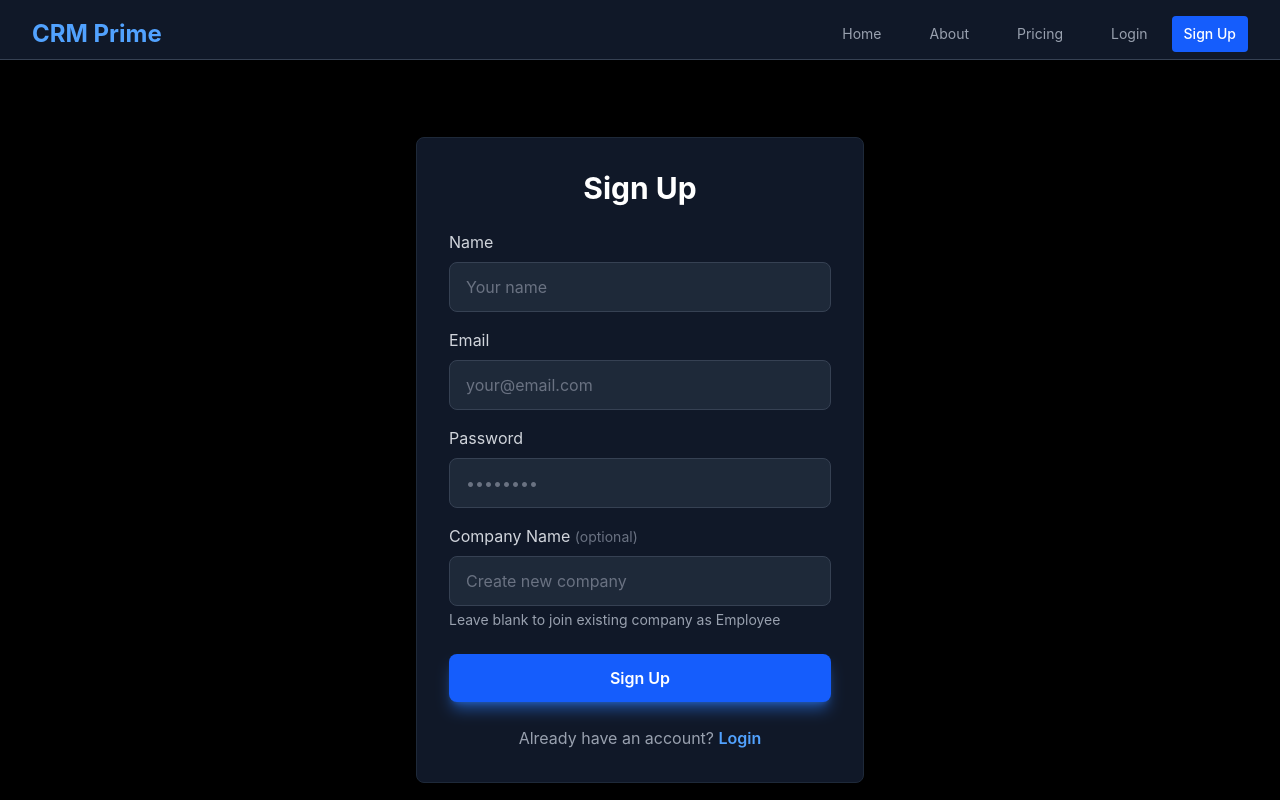
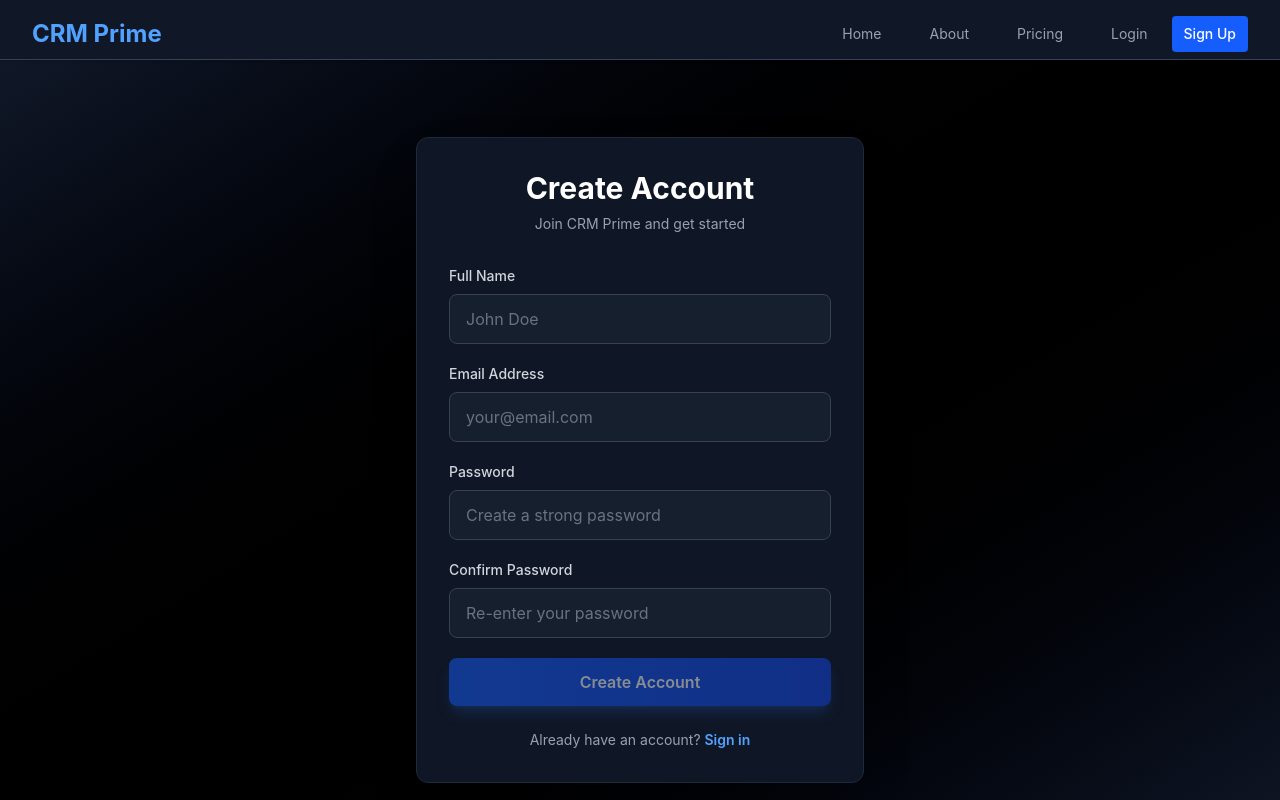
Before and after one commit to hossaintaufiq/CSE327_Project, a Next.js app in the folder CRM/Client-web/: page /signup in a window 1280 px wide. Shown: the top 800 px of the page. Built offline with nearby package versions, Linux system fonts and the light colour scheme; no server answers.

Commit message:
updated the signin page

```diff
--- a/CRM/Client-web/app/signup/page.js
+++ b/CRM/Client-web/app/signup/page.js
@@ -10,19 +10,60 @@ export default function SignupPage() {
     name: "",
     email: "",
     password: "",
-    companyName: "",
+    confirmPassword: "",
   });
   const [loading, setLoading] = useState(false);
   const [error, setError] = useState("");
   const [mounted, setMounted] = useState(false);
+  const [passwordErrors, setPasswordErrors] = useState({
+    length: false,
+    uppercase: false,
+    lowercase: false,
+    number: false,
+    special: false,
+  });
+  const [passwordTouched, setPasswordTouched] = useState(false);
+  const [confirmPasswordTouched, setConfirmPasswordTouched] = useState(false);
 
   useEffect(() => {
     setMounted(true);
   }, []);
 
+  const validatePassword = (password) => {
+    const errors = {
+      length: password.length >= 8,
+      uppercase: /[A-Z]/.test(password),
+      lowercase: /[a-z]/.test(password),
+      number: /[0-9]/.test(password),
+      special: /[!@#$%^&*()_+\-=\[\]{};':"\\|,.<>\/?]/.test(password),
+    };
+    setPasswordErrors(errors);
+    return Object.values(errors).every(Boolean);
+  };
+
+  const isPasswordValid = () => {
+    return Object.values(passwordErrors).every(Boolean);
+  };
+
+  const passwordsMatch = () => {
+    return formData.password === formData.confirmPassword;
+  };
+
   const handleSignup = async (e) => {
     e.preventDefault();
     if (!mounted || typeof window === "undefined") return;
+
+    // Validate password
+    if (!isPasswordValid()) {
+      setError("Please ensure your password meets all requirements.");
+      return;
+    }
+
+    // Validate password match
+    if (!passwordsMatch()) {
+      setError("Passwords do not match.");
+      return;
+    }
 
     setLoading(true);
     setError("");
@@ -33,7 +74,7 @@ export default function SignupPage() {
         email: formData.email,
         password: formData.password,
         name: formData.name,
-        companyName: formData.companyName || undefined,
+        companyName: undefined,
       });
 
       if (response.data.success) {
@@ -93,84 +134,189 @@ export default function SignupPage() {
   };
 
   return (
-    <div className="min-h-screen flex items-center justify-center bg-black py-12 px-4">
-      <div className="w-full max-w-md bg-gray-900 border border-gray-800 rounded-lg p-8 shadow-2xl">
-        <h1 className="text-3xl font-bold mb-6 text-center text-white">Sign Up</h1>
+    <div className="min-h-screen flex items-center justify-center bg-gradient-to-br from-gray-900 via-black to-gray-900 py-12 px-4">
+      <div className="w-full max-w-md bg-gray-900/95 backdrop-blur-sm border border-gray-800 rounded-xl p-8 shadow-2xl">
+        <div className="text-center mb-8">
+          <h1 className="text-3xl font-bold mb-2 text-white">Create Account</h1>
+          <p className="text-gray-400 text-sm">Join CRM Prime and get started</p>
+        </div>
 
         {error && (
-          <div className="mb-4 p-3 bg-red-900/30 border border-red-700 text-red-300 rounded-lg text-sm">
-            {error}
+          <div className="mb-6 p-4 bg-red-900/20 border border-red-700/50 text-red-300 rounded-lg text-sm flex items-start gap-2">
+            <svg className="w-5 h-5 flex-shrink-0 mt-0.5" fill="currentColor" viewBox="0 0 20 20">
+              <path fillRule="evenodd" d="M10 18a8 8 0 100-16 8 8 0 000 16zM8.707 7.293a1 1 0 00-1.414 1.414L8.586 10l-1.293 1.293a1 1 0 101.414 1.414L10 11.414l1.293 1.293a1 1 0 001.414-1.414L11.414 10l1.293-1.293a1 1 0 00-1.414-1.414L10 8.586 8.707 7.293z" clipRule="evenodd" />
+            </svg>
+            <span>{error}</span>
           </div>
         )}
 
-        <form onSubmit={handleSignup}>
-          <div className="mb-4">
-            <label className="block mb-2 text-gray-300">Name</label>
+        <form onSubmit={handleSignup} className="space-y-5">
+          <div>
+            <label className="block mb-2 text-sm font-medium text-gray-300">Full Name</label>
             <input
               type="text"
               required
               value={formData.name}
               onChange={(e) => setFormData({ ...formData, name: e.target.value })}
-              className="w-full px-4 py-3 bg-gray-800 border border-gray-700 rounded-lg text-white placeholder-gray-500 focus:outline-none focus:border-blue-500 transition-colors"
-              placeholder="Your name"
+              className="w-full px-4 py-3 bg-gray-800/50 border border-gray-700 rounded-lg text-white placeholder-gray-500 focus:outline-none focus:ring-2 focus:ring-blue-500 focus:border-transparent transition-all"
+              placeholder="John Doe"
             />
           </div>
 
-          <div className="mb-4">
-            <label className="block mb-2 text-gray-300">Email</label>
+          <div>
+            <label className="block mb-2 text-sm font-medium text-gray-300">Email Address</label>
             <input
               type="email"
               required
               value={formData.email}
               onChange={(e) => setFormData({ ...formData, email: e.target.value })}
-              className="w-full px-4 py-3 bg-gray-800 border border-gray-700 rounded-lg text-white placeholder-gray-500 focus:outline-none focus:border-blue-500 transition-colors"
+              className="w-full px-4 py-3 bg-gray-800/50 border border-gray-700 rounded-lg text-white placeholder-gray-500 focus:outline-none focus:ring-2 focus:ring-blue-500 focus:border-transparent transition-all"
               placeholder="your@email.com"
             />
           </div>
 
-          <div className="mb-4">
-            <label className="block mb-2 text-gray-300">Password</label>
+          <div>
+            <label className="block mb-2 text-sm font-medium text-gray-300">Password</label>
             <input
               type="password"
               required
               value={formData.password}
-              onChange={(e) => setFormData({ ...formData, password: e.target.value })}
-              className="w-full px-4 py-3 bg-gray-800 border border-gray-700 rounded-lg text-white placeholder-gray-500 focus:outline-none focus:border-blue-500 transition-colors"
-              placeholder="••••••••"
+              onChange={(e) => {
+                setFormData({ ...formData, password: e.target.value });
+                validatePassword(e.target.value);
+              }}
+              onBlur={() => setPasswordTouched(true)}
+              className={`w-full px-4 py-3 bg-gray-800/50 border rounded-lg text-white placeholder-gray-500 focus:outline-none focus:ring-2 focus:ring-blue-500 focus:border-transparent transition-all ${
+                passwordTouched && !isPasswordValid() ? "border-red-600" : "border-gray-700"
+              }`}
+              placeholder="Create a strong password"
             />
+            {passwordTouched && (
+              <div className="mt-3 space-y-2">
+                <p className="text-xs font-medium text-gray-400 mb-2">Password must contain:</p>
+                <div className="space-y-1.5">
+                  <div className={`flex items-center gap-2 text-xs ${
+                    passwordErrors.length ? "text-green-400" : "text-gray-500"
+                  }`}>
+                    <svg className={`w-4 h-4 ${passwordErrors.length ? "text-green-400" : "text-gray-600"}`} fill="currentColor" viewBox="0 0 20 20">
+                      {passwordErrors.length ? (
+                        <path fillRule="evenodd" d="M10 18a8 8 0 100-16 8 8 0 000 16zm3.707-9.293a1 1 0 00-1.414-1.414L9 10.586 7.707 9.293a1 1 0 00-1.414 1.414l2 2a1 1 0 001.414 0l4-4z" clipRule="evenodd" />
+                      ) : (
+                        <path fillRule="evenodd" d="M10 18a8 8 0 100-16 8 8 0 000 16zM7 9a1 1 0 000 2h6a1 1 0 100-2H7z" clipRule="evenodd" />
+                      )}
+                    </svg>
+                    <span>At least 8 characters</span>
+                  </div>
+                  <div className={`flex items-center gap-2 text-xs ${
+                    passwordErrors.uppercase ? "text-green-400" : "text-gray-500"
+                  }`}>
+                    <svg className={`w-4 h-4 ${passwordErrors.uppercase ? "text-green-400" : "text-gray-600"}`} fill="currentColor" viewBox="0 0 20 20">
+                      {passwordErrors.uppercase ? (
+                        <path fillRule="evenodd" d="M10 18a8 8 0 100-16 8 8 0 000 16zm3.707-9.293a1 1 0 00-1.414-1.414L9 10.586 7.707 9.293a1 1 0 00-1.414 1.414l2 2a1 1 0 001.414 0l4-4z" clipRule="evenodd" />
+                      ) : (
+                        <path fillRule="evenodd" d="M10 18a8 8 0 100-16 8 8 0 000 16zM7 9a1 1 0 000 2h6a1 1 0 100-2H7z" clipRule="evenodd" />
+                      )}
+                    </svg>
+                    <span>One uppercase letter</span>
+                  </div>
+                  <div className={`flex items-center gap-2 text-xs ${
+                    passwordErrors.lowercase ? "text-green-400" : "text-gray-500"
+                  }`}>
+                    <svg className={`w-4 h-4 ${passwordErrors.lowercase ? "text-green-400" : "text-gray-600"}`} fill="currentColor" viewBox="0 0 20 20">
+                      {passwordErrors.lowercase ? (
+                        <path fillRule="evenodd" d="M10 18a8 8 0 100-16 8 8 0 000 16zm3.707-9.293a1 1 0 00-1.414-1.414L9 10.586 7.707 9.293a1 1 0 00-1.414 1.414l2 2a1 1 0 001.414 0l4-4z" clipRule="evenodd" />
+                      ) : (
+                        <path fillRule="evenodd" d="M10 18a8 8 0 100-16 8 8 0 000 16zM7 9a1 1 0 000 2h6a1 1 0 100-2H7z" clipRule="evenodd" />
+                      )}
+                    </svg>
+                    <span>One lowercase letter</span>
+                  </div>
+                  <div className={`flex items-center gap-2 text-xs ${
+                    passwordErrors.number ? "text-green-400" : "text-gray-500"
+                  }`}>
+                    <svg className={`w-4 h-4 ${passwordErrors.number ? "text-green-400" : "text-gray-600"}`} fill="currentColor" viewBox="0 0 20 20">
+                      {passwordErrors.number ? (
+                        <path fillRule="evenodd" d="M10 18a8 8 0 100-16 8 8 0 000 16zm3.707-9.293a1 1 0 00-1.414-1.414L9 10.586 7.707 9.293a1 1 0 00-1.414 1.414l2 2a1 1 0 001.414 0l4-4z" clipRule="evenodd" />
+                      ) : (
+                        <path fillRule="evenodd" d="M10 18a8 8 0 100-16 8 8 0 000 16zM7 9a1 1 0 000 2h6a1 1 0 100-2H7z" clipRule="evenodd" />
+                      )}
+                    </svg>
+                    <span>One number</span>
+                  </div>
+                  <div className={`flex items-center gap-2 text-xs ${
+                    passwordErrors.special ? "text-green-400" : "text-gray-500"
+                  }`}>
+                    <svg className={`w-4 h-4 ${passwordErrors.special ? "text-green-400" : "text-gray-600"}`} fill="currentColor" viewBox="0 0 20 20">
+                      {passwordErrors.special ? (
+                        <path fillRule="evenodd" d="M10 18a8 8 0 100-16 8 8 0 000 16zm3.707-9.293a1 1 0 00-1.414-1.414L9 10.586 7.707 9.293a1 1 0 00-1.414 1.414l2 2a1 1 0 001.414 0l4-4z" clipRule="evenodd" />
+                      ) : (
+                        <path fillRule="evenodd" d="M10 18a8 8 0 100-16 8 8 0 000 16zM7 9a1 1 0 000 2h6a1 1 0 100-2H7z" clipRule="evenodd" />
+                      )}
+                    </svg>
+                    <span>One special character</span>
+                  </div>
+                </div>
+              </div>
+            )}
           </div>
 
-          <div className="mb-6">
-            <label className="block mb-2 text-gray-300">
-              Company Name <span className="text-gray-500 text-sm">(optional)</span>
-            </label>
+          <div>
+            <label className="block mb-2 text-sm font-medium text-gray-300">Confirm Password</label>
             <input
-              type="text"
-              value={formData.companyName}
-              onChange={(e) => setFormData({ ...formData, companyName: e.target.value })}
-              placeholder="Create new company"
-              className="w-full px-4 py-3 bg-gray-800 border border-gray-700 rounded-lg text-white placeholder-gray-500 focus:outline-none focus:border-blue-500 transition-colors"
+              type="password"
+              required
+              value={formData.confirmPassword}
+              onChange={(e) => setFormData({ ...formData, confirmPassword: e.target.value })}
+              onBlur={() => setConfirmPasswordTouched(true)}
+              className={`w-full px-4 py-3 bg-gray-800/50 border rounded-lg text-white placeholder-gray-500 focus:outline-none focus:ring-2 focus:ring-blue-500 focus:border-transparent transition-all ${
+                confirmPasswordTouched && !passwordsMatch() ? "border-red-600" : "border-gray-700"
+              }`}
+              placeholder="Re-enter your password"
             />
-            <small className="text-gray-400 text-sm mt-1 block">
-              {formData.companyName
-                ? "✓ You will be assigned as Company Admin"
-                : "Leave blank to join existing company as Employee"}
-            </small>
+            {confirmPasswordTouched && formData.confirmPassword && (
+              <div className="mt-2">
+                {passwordsMatch() ? (
+                  <p className="text-xs text-green-400 flex items-center gap-1">
+                    <svg className="w-4 h-4" fill="currentColor" viewBox="0 0 20 20">
+                      <path fillRule="evenodd" d="M10 18a8 8 0 100-16 8 8 0 000 16zm3.707-9.293a1 1 0 00-1.414-1.414L9 10.586 7.707 9.293a1 1 0 00-1.414 1.414l2 2a1 1 0 001.414 0l4-4z" clipRule="evenodd" />
+                    </svg>
+                    Passwords match
+                  </p>
+                ) : (
+                  <p className="text-xs text-red-400 flex items-center gap-1">
+                    <svg className="w-4 h-4" fill="currentColor" viewBox="0 0 20 20">
+                      <path fillRule="evenodd" d="M10 18a8 8 0 100-16 8 8 0 000 16zM8.707 7.293a1 1 0 00-1.414 1.414L8.586 10l-1.293 1.293a1 1 0 101.414 1.414L10 11.414l1.293 1.293a1 1 0 001.414-1.414L11.414 10l1.293-1.293a1 1 0 00-1.414-1.414L10 8.586 8.707 7.293z" clipRule="evenodd" />
+                    </svg>
+                    Passwords do not match
+                  </p>
+                )}
+              </div>
+            )}
           </div>
 
           <button
             type="submit"
-            disabled={loading}
-            className="w-full py-3 bg-blue-600 text-white rounded-lg font-semibold hover:bg-blue-700 transition-all disabled:opacity-50 disabled:cursor-not-allowed shadow-lg shadow-blue-500/50"
+            disabled={loading || !isPasswordValid() || !passwordsMatch()}
+            className="w-full py-3 bg-gradient-to-r from-blue-600 to-blue-700 text-white rounded-lg font-semibold hover:from-blue-700 hover:to-blue-800 transition-all disabled:opacity-50 disabled:cursor-not-allowed shadow-lg shadow-blue-500/30 hover:shadow-blue-500/50 transform hover:scale-[1.02] active:scale-[0.98]"
           >
-            {loading ? "Signing up..." : "Sign Up"}
+            {loading ? (
+              <span className="flex items-center justify-center gap-2">
+                <svg className="animate-spin h-5 w-5" fill="none" viewBox="0 0 24 24">
+                  <circle className="opacity-25" cx="12" cy="12" r="10" stroke="currentColor" strokeWidth="4"></circle>
+                  <path className="opacity-75" fill="currentColor" d="M4 12a8 8 0 018-8V0C5.373 0 0 5.373 0 12h4zm2 5.291A7.962 7.962 0 014 12H0c0 3.042 1.135 5.824 3 7.938l3-2.647z"></path>
+                </svg>
+                Creating account...
+              </span>
+            ) : (
+              "Create Account"
+            )}
           </button>
         </form>
 
-        <p className="mt-6 text-center text-gray-400">
+        <p className="mt-6 text-center text-gray-400 text-sm">
           Already have an account?{" "}
           <a href="/login" className="text-blue-400 hover:text-blue-300 transition-colors font-semibold">
-            Login
+            Sign in
           </a>
         </p>
       </div>
```
